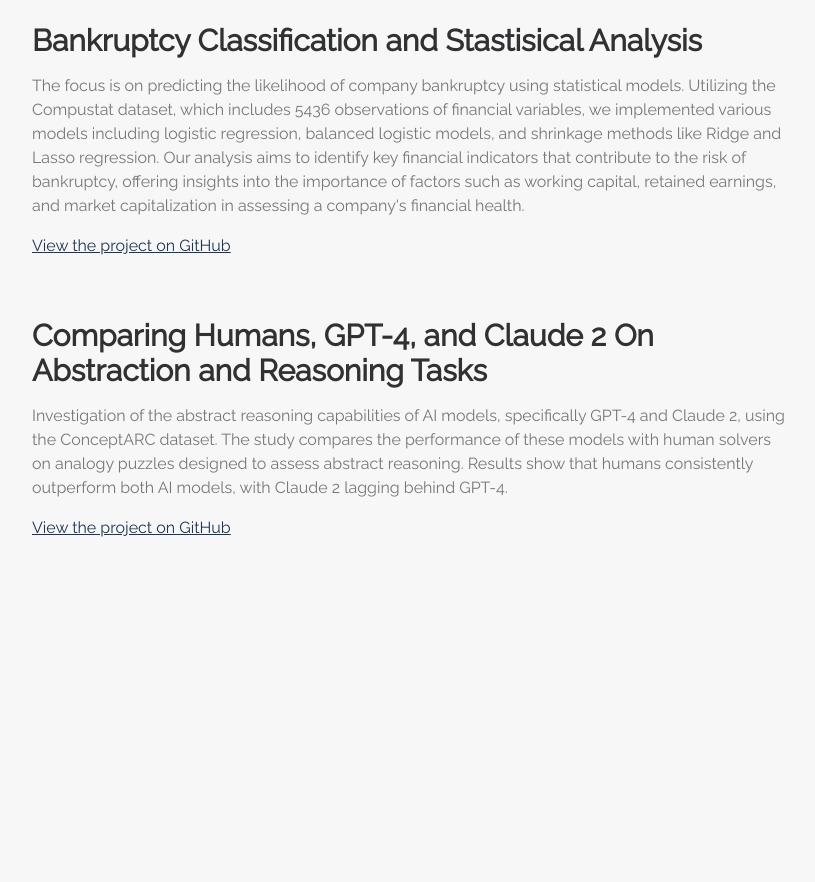
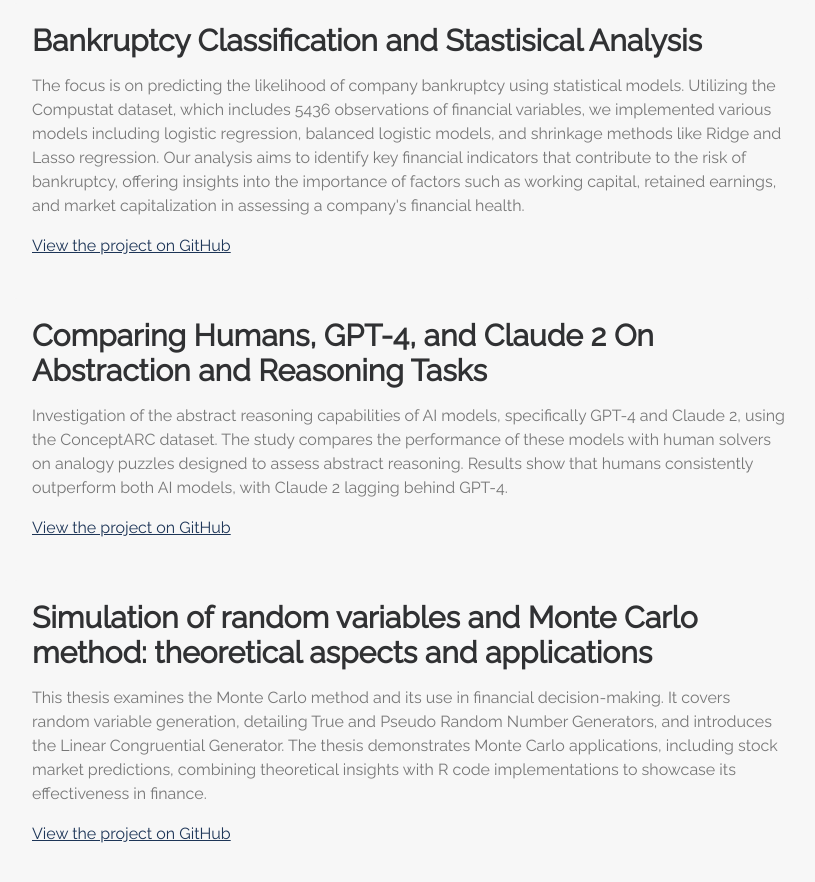
Before and after one commit to Christian-Bustos/Christian-Bustos.github.io, a plain HTML site: page projects/index.html in a window 1280 px wide. Shown: the part 727-1609 px from the top of the page, without its empty margins (228-1043 px from the left). Before the commit the page ends 1347 px from the top, so only its background shows below. Drawn offline with Linux system fonts and the light colour scheme.

Commit message:
Update index.html

```diff
--- a/projects/index.html
+++ b/projects/index.html
@@ -173,6 +173,12 @@
             </p>
             <p><a href="https://github.com/Christian-Bustos/Cognitive-Behavioral-and-Social-Data" class="github-link">View the project on GitHub</a></p>
         </div>
+	<div class="project" data-tags="other">
+            <h3>Simulation of random variables and Monte Carlo method: theoretical aspects and applications</h3>
+            <p>This thesis examines the Monte Carlo method and its use in financial decision-making. It covers random variable generation, detailing True and Pseudo Random Number Generators, and introduces the Linear Congruential Generator. The thesis demonstrates Monte Carlo applications, including stock market predictions, combining theoretical insights with R code implementations to showcase its effectiveness in finance.
+            </p>
+            <p><a href="https://github.com/Christian-Bustos/Cognitive-Behavioral-and-Social-Data" class="github-link">View the project on GitHub</a></p>
+        </div>
     </main>
 
     <script>
```
